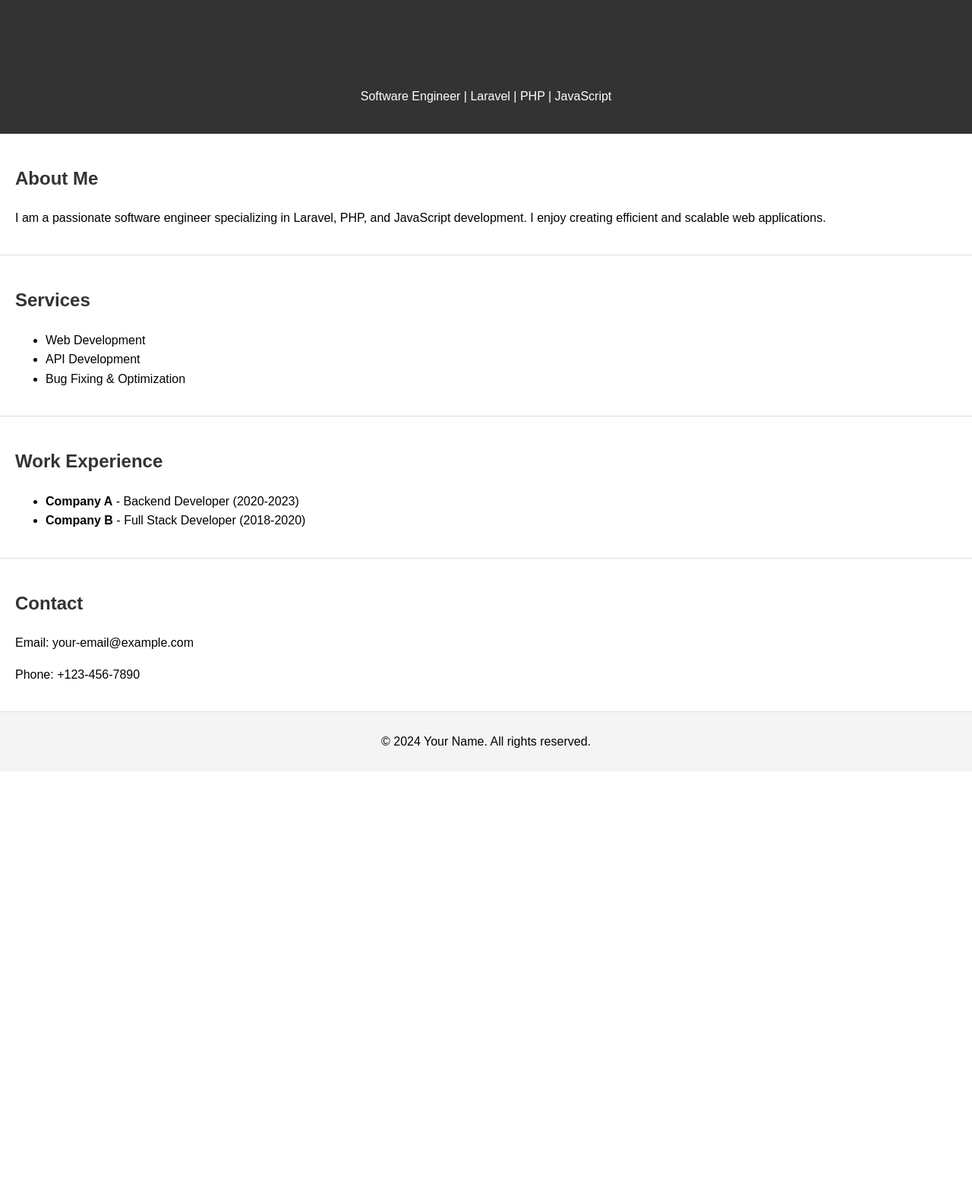
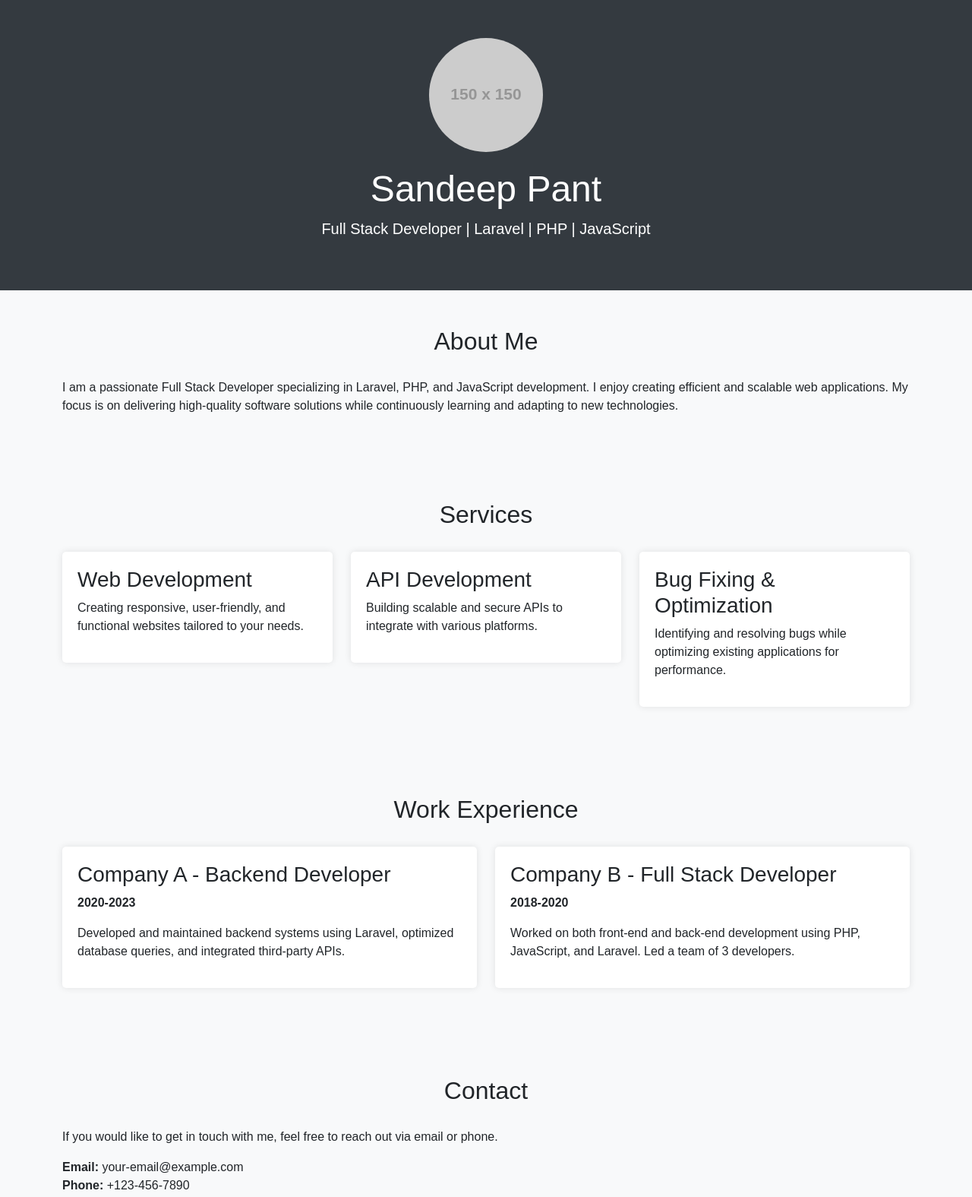
Before and after one commit to SandeepX/portfolio, a plain HTML site: page index.html in a window 1280 px wide. Shown: the top 1575 px of the page at 76% size. Before the commit the page ends 1015 px from the top, so only its background shows below. Drawn offline with nearby package versions, Linux system fonts and the light colour scheme; placeholder pictures from the web are drawn by us.

Commit message:
styling template changed

```diff
--- a/index.html
+++ b/index.html
@@ -3,78 +3,141 @@
 <head>
     <meta charset="UTF-8">
     <meta content="width=device-width, initial-scale=1.0" name="viewport">
-    <title>Your Portfolio</title>
-    <link href="/style.css" rel="stylesheet">
+    <title>Sandeep Pant - Full Stack Developer</title>
+
+    <link href="https://cdn.jsdelivr.net/npm/bootstrap@5.3.3/dist/css/bootstrap.min.css" rel="stylesheet">
 
     <style>
         body {
-            font-family: Arial, sans-serif;
-            margin: 0;
-            padding: 0;
-            line-height: 1.6;
+            background-color: #f8f9fa;
+            font-family: 'Arial', sans-serif;
         }
 
         header {
+            background-color: #343a40;
+            color: white;
+            padding: 50px 0;
             text-align: center;
-            background-color: #333;
-            color: white;
-            padding: 20px;
         }
 
-        section {
-            padding: 20px;
-            border-bottom: 1px solid #ddd;
+        header h1 {
+            font-size: 3rem;
         }
 
-        h1, h2 {
-            color: #333;
+        header p {
+            font-size: 1.25rem;
+        }
+
+        .profile-img {
+            width: 150px;
+            height: 150px;
+            border-radius: 50%;
+            object-fit: cover;
+            margin-bottom: 20px;
+        }
+
+        .section-title {
+            text-align: center;
+            margin-bottom: 30px;
+        }
+
+        .service-item, .work-item {
+            background-color: #ffffff;
+            border-radius: 5px;
+            padding: 20px;
+            box-shadow: 0 0 10px rgba(0, 0, 0, 0.1);
+            margin-bottom: 20px;
+        }
+
+        .service-item:hover, .work-item:hover {
+            transform: translateY(-5px);
+            transition: 0.3s;
         }
 
         footer {
+            background-color: #343a40;
+            color: white;
+            padding: 20px 0;
             text-align: center;
-            padding: 10px;
-            background-color: #f4f4f4;
         }
-
     </style>
 </head>
 <body>
+
 <header>
-    <h1>Your Name</h1>
-    <p>Software Engineer | Laravel | PHP | JavaScript</p>
+    <img alt="Profile Picture" class="profile-img" src="https://via.placeholder.com/150">
+    <h1>Sandeep Pant</h1>
+    <p>Full Stack Developer | Laravel | PHP | JavaScript</p>
 </header>
 
-<section id="about">
-    <h2>About Me</h2>
-    <p>I am a passionate software engineer specializing in Laravel, PHP, and JavaScript development. I enjoy creating
-        efficient and scalable web applications.</p>
+<section class="container py-5" id="about">
+    <h2 class="section-title">About Me</h2>
+    <p>I am a passionate Full Stack Developer specializing in Laravel, PHP, and JavaScript development. I enjoy creating
+        efficient and scalable web applications. My focus is on delivering high-quality software solutions while
+        continuously learning and adapting to new technologies.</p>
 </section>
 
-<section id="services">
-    <h2>Services</h2>
-    <ul>
-        <li>Web Development</li>
-        <li>API Development</li>
-        <li>Bug Fixing & Optimization</li>
+<section class="container py-5" id="services">
+    <h2 class="section-title">Services</h2>
+    <div class="row">
+        <div class="col-md-4">
+            <div class="service-item">
+                <h3>Web Development</h3>
+                <p>Creating responsive, user-friendly, and functional websites tailored to your needs.</p>
+            </div>
+        </div>
+        <div class="col-md-4">
+            <div class="service-item">
+                <h3>API Development</h3>
+                <p>Building scalable and secure APIs to integrate with various platforms.</p>
+            </div>
+        </div>
+        <div class="col-md-4">
+            <div class="service-item">
+                <h3>Bug Fixing & Optimization</h3>
+                <p>Identifying and resolving bugs while optimizing existing applications for performance.</p>
+            </div>
+        </div>
+    </div>
+</section>
+
+<section class="container py-5" id="work">
+    <h2 class="section-title">Work Experience</h2>
+    <div class="row">
+        <div class="col-md-6">
+            <div class="work-item">
+                <h3>Company A - Backend Developer</h3>
+                <p><strong>2020-2023</strong></p>
+                <p>Developed and maintained backend systems using Laravel, optimized database queries, and integrated
+                    third-party APIs.</p>
+            </div>
+        </div>
+        <div class="col-md-6">
+            <div class="work-item">
+                <h3>Company B - Full Stack Developer</h3>
+                <p><strong>2018-2020</strong></p>
+                <p>Worked on both front-end and back-end development using PHP, JavaScript, and Laravel. Led a team of 3
+                    developers.</p>
+            </div>
+        </div>
+    </div>
+</section>
+
+<section class="container py-5" id="contact">
+    <h2 class="section-title">Contact</h2>
+    <p>If you would like to get in touch with me, feel free to reach out via email or phone.</p>
+    <ul class="list-unstyled">
+        <li><strong>Email:</strong> your-email@example.com</li>
+        <li><strong>Phone:</strong> +123-456-7890</li>
     </ul>
 </section>
 
-<section id="work">
-    <h2>Work Experience</h2>
-    <ul>
-        <li><strong>Company A</strong> - Backend Developer (2020-2023)</li>
-        <li><strong>Company B</strong> - Full Stack Developer (2018-2020)</li>
-    </ul>
-</section>
+<footer>
+    <p>© 2024 Sandeep Pant. All rights reserved.</p>
+</footer>
 
-<section id="contact">
-    <h2>Contact</h2>
-    <p>Email: your-email@example.com</p>
-    <p>Phone: +123-456-7890</p>
-</section>
+<script src="https://cdn.jsdelivr.net/npm/@popperjs/core@2.11.6/dist/umd/popper.min.js"></script>
+<script src="https://cdn.jsdelivr.net/npm/bootstrap@5.3.3/dist/js/bootstrap.min.js"></script>
 
-<footer>
-    <p>© 2024 Your Name. All rights reserved.</p>
-</footer>
 </body>
 </html>
--- a/style.css
+++ /dev/null
@@ -1,28 +0,0 @@
-body {
-    font-family: Arial, sans-serif;
-    margin: 0;
-    padding: 0;
-    line-height: 1.6;
-}
-
-header {
-    text-align: center;
-    background-color: #333;
-    color: white;
-    padding: 20px;
-}
-
-section {
-    padding: 20px;
-    border-bottom: 1px solid #ddd;
-}
-
-h1, h2 {
-    color: #333;
-}
-
-footer {
-    text-align: center;
-    padding: 10px;
-    background-color: #f4f4f4;
-}
```
